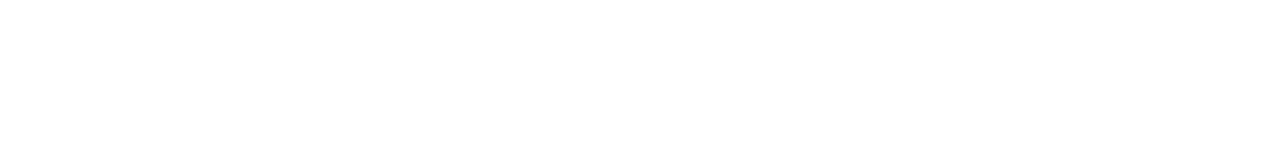
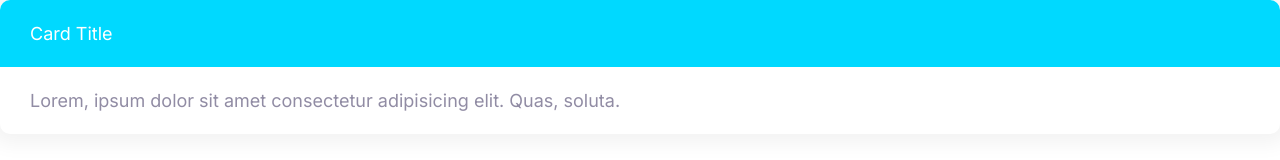
Before and after one commit to Akhilbille/FinalProject, a plain HTML site: page index.html in a window 1280 px wide. Drawn offline with Linux system fonts and the light colour scheme.

Commit message:
Build the card components.

```diff
--- a/css/style.css
+++ b/css/style.css
@@ -277,3 +277,26 @@ a{
       font-size: 1.5rem;
    }
 }
+
+/* Cards */
+
+.card{
+   border-radius: 10px;
+   box-shadow: 0 0 20px 10px #f3f3f3;
+   overflow: hidden;
+}
+
+.card__header,
+.card__body{
+   padding: 2rem 3rem;
+}
+
+.card--primary .card__header{
+   background: var(--color-primary);
+   color: #fff;
+}
+
+.card--secondary .card__header{
+   background-color: var(--color-secondary);
+   color: #fff;
+}
--- a/index.html
+++ b/index.html
@@ -14,5 +14,13 @@
   </head>
   <body>
 
+      <div class="card card--secondary">
+        <header class="card__header">Card Title</header>
+        <div class="card__body">
+          Lorem, ipsum dolor sit amet consectetur adipisicing elit. Quas,
+          soluta.
+        </div>
+      </div>
+
   </body>
 </html>
```
Also changed, not shown: components/cards.html (added, +7 -0 lines).
